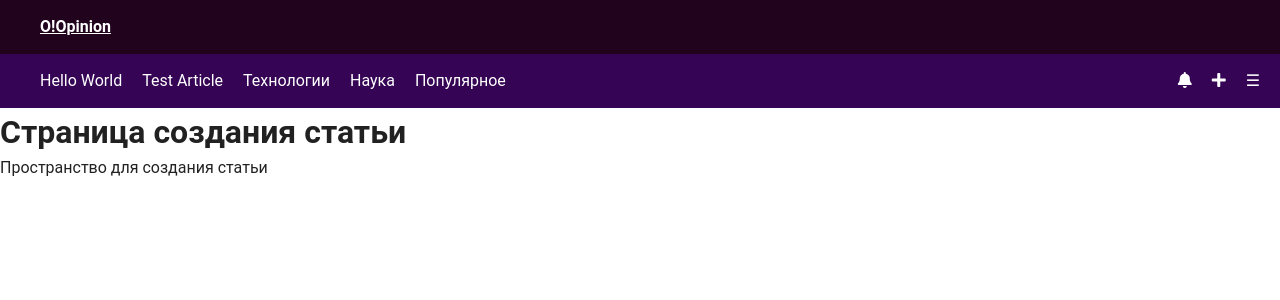
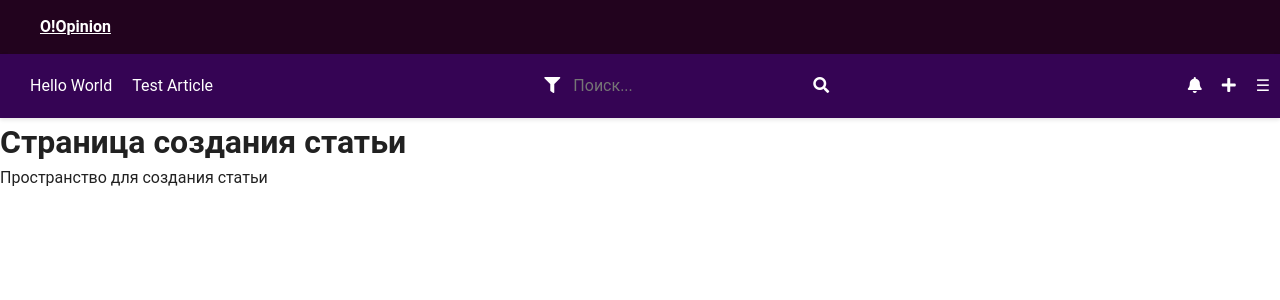
Before and after one commit to shinemettd/O-pinion-Vue3, a Vue app: page /create-article in a window 1280 px wide. Shown: the top 300 px of the page. Built offline with nearby package versions, Linux system fonts and the light colour scheme.

Commit message:
add search field and button, filter button delete other components

```diff
--- a/src/components/Navbar.vue
+++ b/src/components/Navbar.vue
@@ -2,20 +2,28 @@
   <nav class="navbar-head">
     <router-link to="/" class="navbar-brand">O!Opinion</router-link>
   </nav>
-    <nav class="navbar">
+    <nav :class="['navbar', { 'sticky': isSticky }]">
       <div class="container">
+        <!--navbar element-->
         <div class="navbar-menu">
           <router-link to="/hello-world" class="navbar-item">Hello World</router-link>
           <router-link to="/test-article" class="navbar-item">Test Article</router-link>
-          <router-link to="/technology" class="navbar-item">Технологии</router-link>
-          <router-link to="/science" class="navbar-item">Наука</router-link>
-          <router-link to="/popular" class="navbar-item">Популярное</router-link>
           <!-- Other link in navbar -->
         </div>
+        <!--Search button-->
+        <div class="search-container">
+          <!--Filter button-->
+          <button @click="toggleFilter" class="filter-button"><i class="fas fa-filter"></i></button>
+          <input type="text" placeholder="Поиск..." class="search-input" v-model="searchQuery">
+          <button @click="search" class="search-button"><i class="fas fa-search"></i></button>
+        </div>
+
         <div>
           <router-link to="/notification" class="burger-button"><i class="fas fa-bell"></i></router-link>
           <router-link to="/create-Article" class="burger-button"><i class="fas fa-plus"></i></router-link>
+
           <button @click="toggleMenu" class="burger-button">☰</button>
+
           <div :class="['menu', { 'is-open': isMenuOpen }]">
             <router-link to="/person" class="menu-item"><i class="fas fa-user"></i>Личный кабинет</router-link>
             <router-link to="/" class="menu-item"><i class="fas fa-home"></i> Главная</router-link>
@@ -37,26 +45,59 @@
     data() {
       return {
         isMenuOpen: false,
+        searchQuery: '', // variable to save request
+        isSticky: false
+
       };
+    },mounted() {
+      window.addEventListener('scroll', this.handleScroll);
     },
+    destroyed() {
+      window.removeEventListener('scroll', this.handleScroll);
+    },
+
     methods: {
       toggleMenu() {
         this.isMenuOpen = !this.isMenuOpen;
       },
+      search() {
+        console.log('Поиск по запросу:', this.searchQuery);
+        // Logic how to search
+      },
+      toggleFilter() {
+        // Logic how to filter search
+        console.log('Переключение фильтра');
+      },
+      handleScroll() {
+        this.isSticky = window.scrollY > 0;
+      }
     },
   };
   </script>
 
   <style scoped>
   .navbar {
+    transition: top 30ms;
+    width: 100%;
+    z-index: 1000;
     background-color: #350454;
     color: white;
-    padding: 15px 20px;
+    padding: 5px 10px;
+    box-shadow: 0 2px 4px rgba(0,0,0,0.1);
   }
   .navbar-head {
     background-color: #22031e;
     color: white;
     padding: 15px 20px;
+  }
+  .sticky {
+    position: fixed;
+    top: 0;
+    left: 0;
+    background-color: #350454;
+    color: white;
+    z-index: 1000;
+    box-shadow: 0 2px 4px rgba(0,0,0,0.1);
   }
   .container {
     display: flex;
@@ -84,9 +125,9 @@
 
   .menu {
     position: fixed;
-    top: 15%;
+    padding: 10px 10px;
     right: -250px;
-    width: 200px;
+    width: 250px;
     height: 50%;
     background-color: #1e066e;
     transition: right 0.3s;
@@ -108,4 +149,31 @@
   .menu-item i {
     margin-right: 8px;
   }
+  .search-container {
+    display: flex;
+    align-items: center;
+    padding: 10px;
+  }
+
+  .search-input {
+    flex: 1;
+    padding: 5px;
+    margin-right: 5px;
+  }
+
+  .search-button {
+    padding: 5px 10px;
+  }
+
+  .search-button i {
+    margin-right: 0;
+  }
+  .filter-button {
+    padding: 3px 3px;
+  }
+
+  .filter-button i {
+    margin-right: 5px;
+  }
+
   </style>
--- a/src/components/Popular.vue
+++ /dev/null
@@ -1,11 +0,0 @@
-<template>
-    <div>
-      <h1>Популярные статьи вне зависимости от темы</h1>
-    </div>
-  </template>
-
-  <script>
-  export default {
-    name: 'Popular'
-  }
-  </script>
--- a/src/components/Science.vue
+++ /dev/null
@@ -1,11 +0,0 @@
-<template>
-    <div>
-      <h1>Все статьи о науке</h1>
-    </div>
-  </template>
-
-  <script>
-  export default {
-    name: 'Science'
-  }
-  </script>
--- a/src/components/Technology.vue
+++ /dev/null
@@ -1,12 +0,0 @@
-<template>
-    <div>
-      <h1>Технологии</h1>
-      <!-- Содержимое страницы "Технологии" -->
-    </div>
-  </template>
-
-  <script>
-  export default {
-    name: 'Technology'
-  }
-  </script>
--- a/src/plugins/router.js
+++ b/src/plugins/router.js
@@ -2,13 +2,10 @@ import {createRouter, createWebHistory} from 'vue-router';
 import HelloWorldPage from "@/pages/HelloWorldPage.vue";
 import MainPage from "@/pages/MainPage.vue";
 import TestArticle from "@/pages/TestArticle.vue";
-import Technology from '@/components/Technology.vue';
 import About from '@/components/About.vue';
 import Person from '@/components/Person.vue';
 import ArticleCreate from "@/components/ArticleCreate.vue";
 import Notification from "@/components/Notification.vue";
-import Science from "@/components/Science.vue";
-import Popular from "@/components/Popular.vue";
 
 export default createRouter({
   history: createWebHistory(),
@@ -24,12 +21,6 @@ export default createRouter({
     {
       path: '/test-article',
       component: TestArticle
-    },
-
-    {
-      path: '/technology',
-      name: 'Technology',
-      component: Technology
     },
     {
       path: '/about',
@@ -50,16 +41,6 @@ export default createRouter({
       path: '/notification',
       name: 'Notification',
       component: Notification
-    },
-    {
-      path: '/science',
-      name: 'Science',
-      component: Science
-    },
-    {
-      path: '/popular',
-      name: 'Popular',
-      component: Popular
     }
   ]
 })
```
